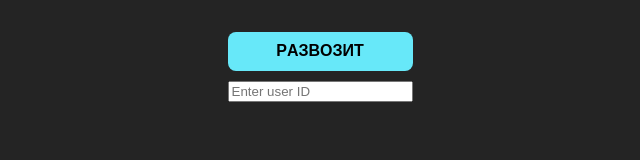
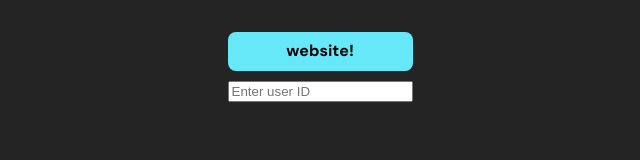
Before and after one commit to unk-pn/react-1, a React (Vite) app: page / in a window 1280 px wide. Shown: the top 160 px of the page, without its empty margins (320-960 px from the left). Built offline with nearby package versions, Linux system fonts and the light colour scheme.

Commit message:
DM Sans + font-weight: balder;

```diff
--- a/src/App.css
+++ b/src/App.css
@@ -4,7 +4,7 @@
   padding: 2rem;
   text-align: center;
   font-family: "DM Sans", sans-serif;
-  font-weight: bold;
+  font-weight: bolder;
 }
 
 .RT1 {
--- a/src/App.tsx
+++ b/src/App.tsx
@@ -64,7 +64,7 @@ function App() {
   return (
     <>
     <RotatingText
-      texts={['QWERT', 'QWERTY', 'РАЗВОЗИТ', 'САМОКАТЫ!']}
+      texts={['Welcome', 'to', 'my', 'website!']}
       mainClassName="RT1"
       staggerFrom={"last"}
       initial={{ y: "100%" }}
```
